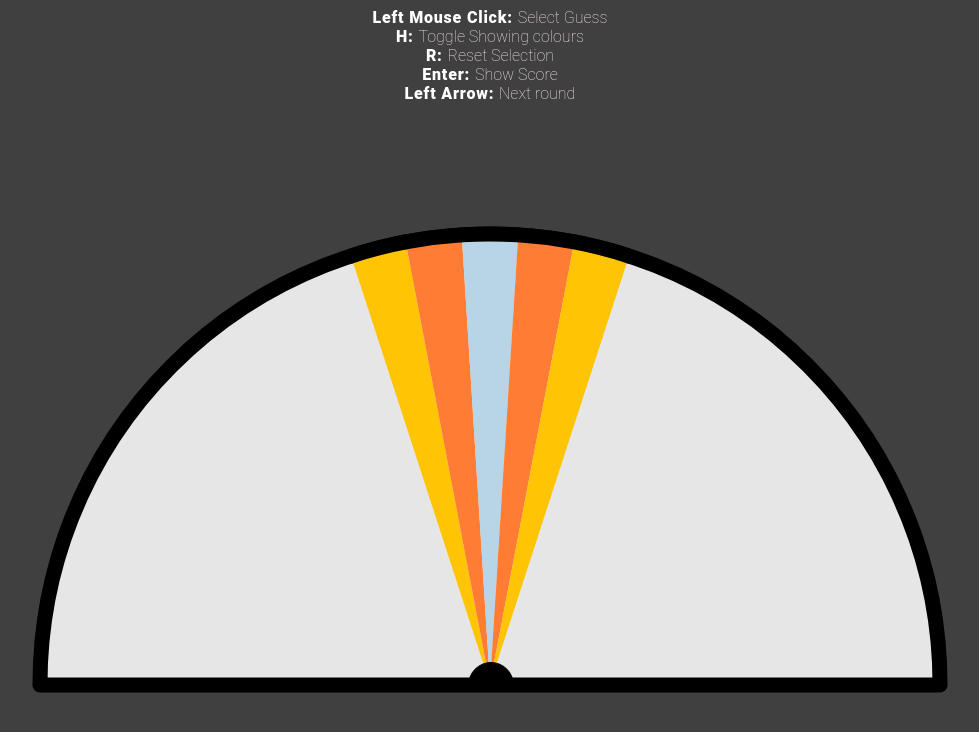
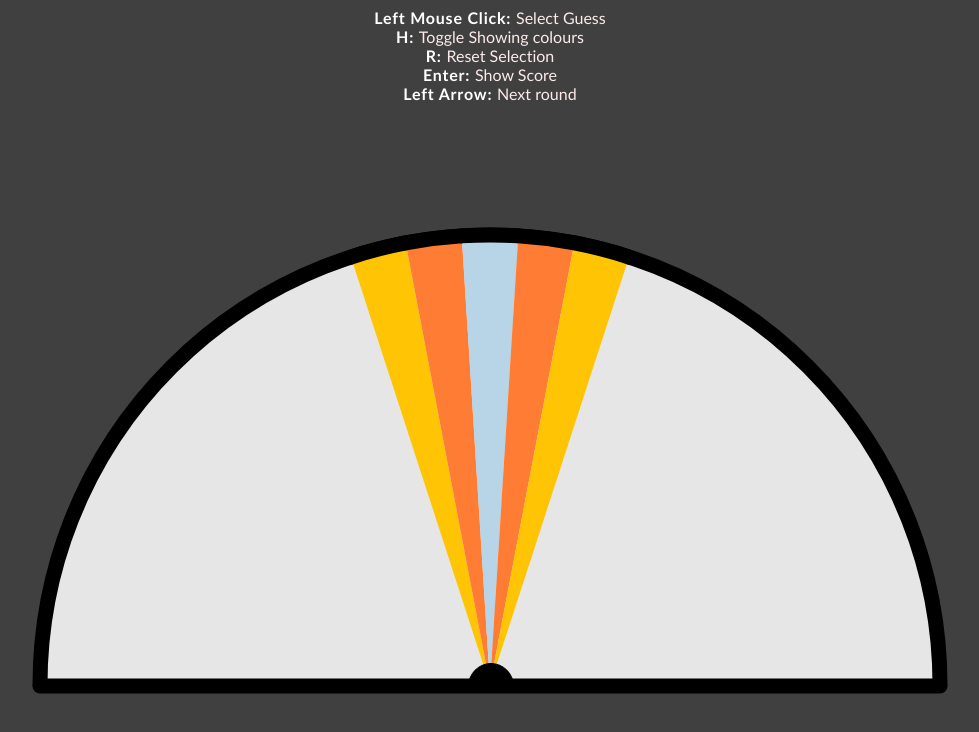
Before and after one commit to tjallo/wavelength.io, a Vue app: page / in a window 1280 px wide. Shown: the top 732 px of the page, without its empty margins (150-1129 px from the left). Built offline with nearby package versions, Linux system fonts and the light colour scheme.

Commit message:
added build

```diff
--- a/src/components/Canvas.vue
+++ b/src/components/Canvas.vue
@@ -349,7 +349,6 @@ export default {
 
 
 <style>
-@import url("https://fonts.googleapis.com/css?family=Roboto+Condensed");
 
 * {
   background-color: #404040;
@@ -359,7 +358,7 @@ export default {
 .info {
   text-align: center;
   color: white;
-  font-family: "Roboto", sans-serif;
+  font-family: 'Trebuchet MS', 'Lucida Sans Unicode', 'Lucida Grande', 'Lucida Sans', Arial, sans-serif;
   letter-spacing: 0.05em;
   font-weight: bold;
 }
@@ -367,7 +366,6 @@ export default {
 #command {
   text-align: center;
   color: rgb(255, 255, 255);
-  font-family: "Roboto", sans-serif;
   letter-spacing: 0.05em;
   font-weight: bolder;
 }
@@ -375,7 +373,6 @@ export default {
 #description {
   text-align: center;
   color: rgb(253, 234, 234);
-  font-family: "Roboto", sans-serif;
   letter-spacing: 0.001em;
   font-weight: 100;
 }
```
Also changed, not shown: 8 other files (tests, documents, lock files or other folders).
